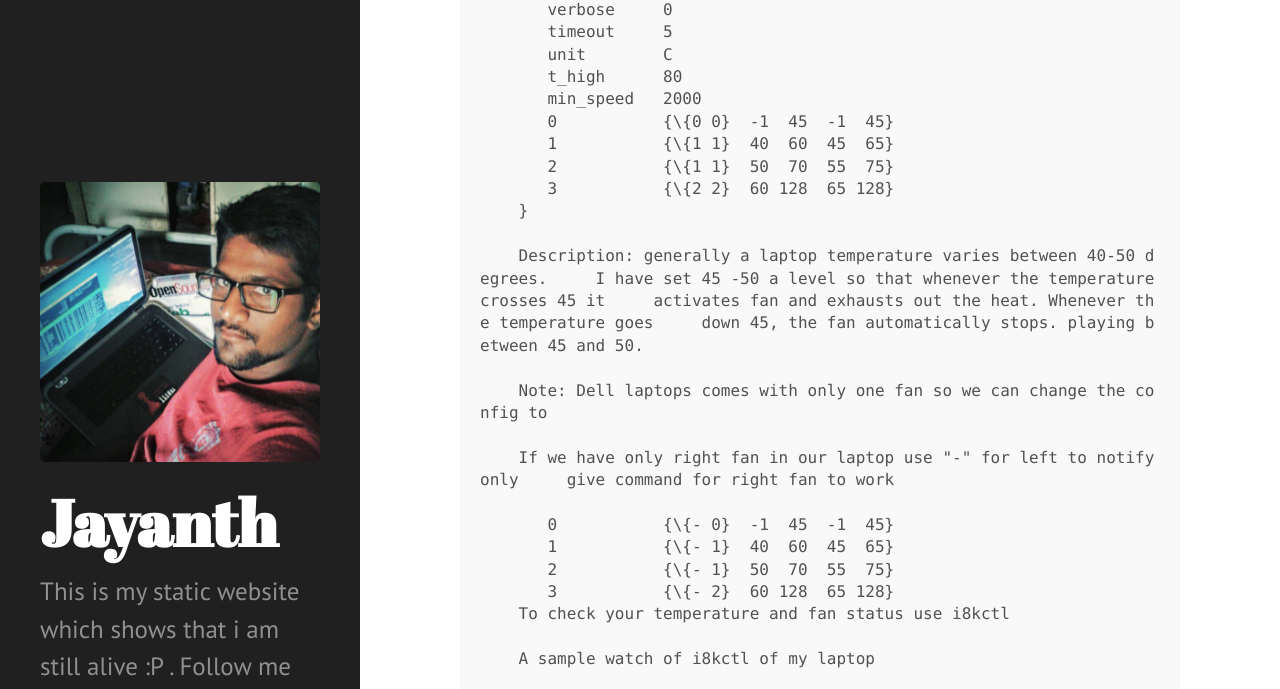
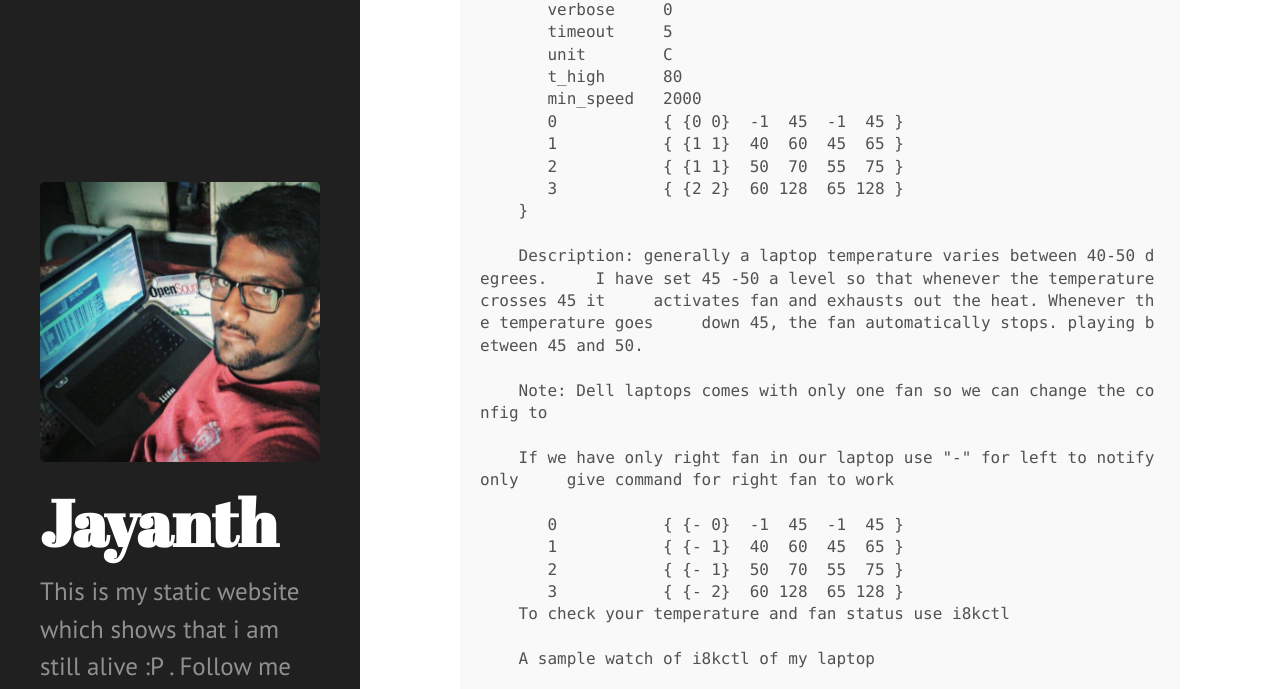
Before and after one commit to jayanthsagar/jayanthsagar.github.io, a Jekyll site: the page built from _posts/2015-07-14-controlling-laptop-cooling-fan.md, in a window 1280 px wide and 1400 px high, scrolled down 333 px. Shown: the part 462-1151 px from the top of the window. Built offline with Jekyll 4.4.1, drawn with Linux system fonts in a browser that asks for light colours; Markdown is read by kramdown in place of the engine named in the settings; some of the changed text lies outside the part shown.

Commit message:
fixed markdown

```diff
--- a/_posts/2015-07-14-controlling-laptop-cooling-fan.md
+++ b/_posts/2015-07-14-controlling-laptop-cooling-fan.md
@@ -30,10 +30,10 @@ change the Default array set config to
        unit        C
        t_high      80
        min_speed   2000
-       0           {\{0 0}  -1  45  -1  45}
-       1           {\{1 1}  40  60  45  65}
-       2           {\{1 1}  50  70  55  75}
-       3           {\{2 2}  60 128  65 128}
+       0           { {0 0}  -1  45  -1  45 }
+       1           { {1 1}  40  60  45  65 }
+       2           { {1 1}  50  70  55  75 }
+       3           { {2 2}  60 128  65 128 }
     }
 
     Description: generally a laptop temperature varies between 40-50 degrees.     I have set 45 -50 a level so that whenever the temperature crosses 45 it     activates fan and exhausts out the heat. Whenever the temperature goes     down 45, the fan automatically stops. playing between 45 and 50.
@@ -42,10 +42,10 @@ change the Default array set config to
 
     If we have only right fan in our laptop use "-" for left to notify only     give command for right fan to work
 
-       0           {\{- 0}  -1  45  -1  45}
-       1           {\{- 1}  40  60  45  65}
-       2           {\{- 1}  50  70  55  75}
-       3           {\{- 2}  60 128  65 128}
+       0           { {- 0}  -1  45  -1  45 }
+       1           { {- 1}  40  60  45  65 }
+       2           { {- 1}  50  70  55  75 }
+       3           { {- 2}  60 128  65 128 }
     To check your temperature and fan status use i8kctl
 
     A sample watch of i8kctl of my laptop
```
